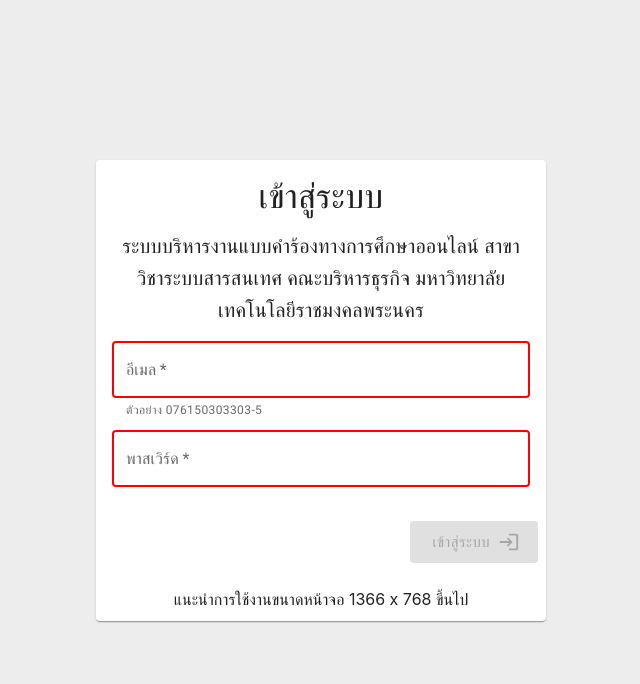
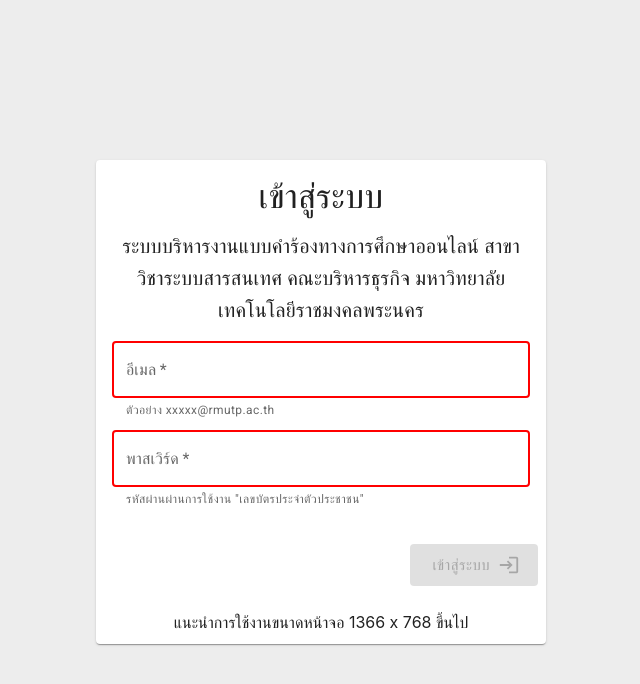
Before and after one commit to Freezfluke/rmutp-is, a React (Create React App) app: page /login in a window 1280 px wide. Shown: the top 684 px of the page, without its empty margins (319-959 px from the left). Built offline with nearby package versions, Linux system fonts and the light colour scheme.

Commit message:
update login form

```diff
--- a/src/components/LoginForm.js
+++ b/src/components/LoginForm.js
@@ -60,7 +60,7 @@
           value={email}
           onChange={(e) => setEmail(e.target.value)}
           fullWidth
-          helperText="ตัวอย่าง 076150303303-5"
+          helperText="ตัวอย่าง xxxxx@rmutp.ac.th"
         />
         <ValidationTextField
           style={{ marginBottom: "10px" }}
@@ -73,6 +73,7 @@
           inputProps={{ minLength: 6, maxLength: 50 }}
           onChange={(e) => setPassword(e.target.value)}
           fullWidth
+          helperText='รหัสผ่านผ่านการใช้งาน "เลขบัตรประจำตัวประชาชน" '
         />
       </Box>
     </CardContent>
```
